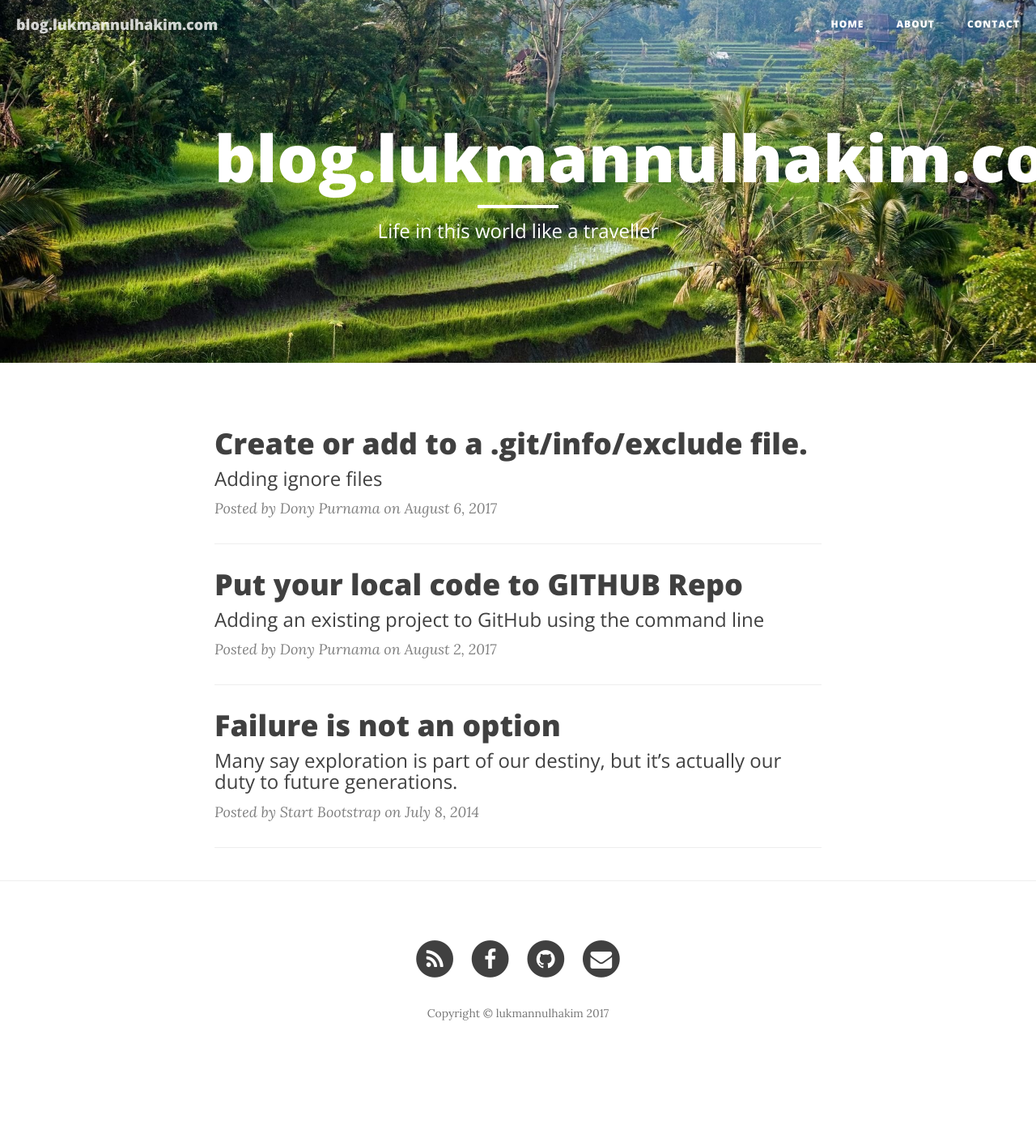
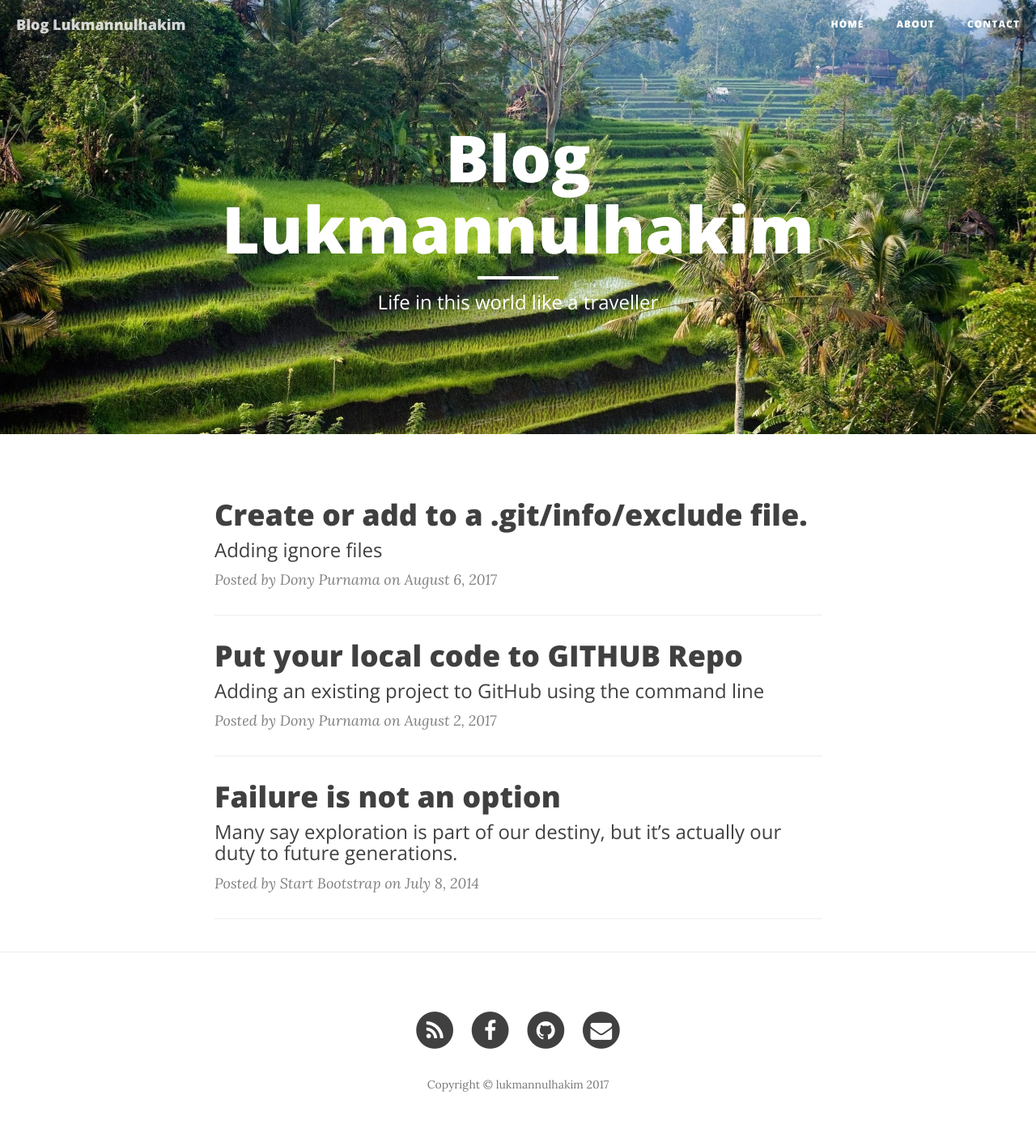
Before and after one commit to lukmannulhakim/lukmannulhakim.github.io, a Jekyll site: the page built from index.html, in a window 1280 px wide. Shown: the whole page at 81% size. Built offline with Jekyll 4.4.1, drawn with Linux system fonts in a browser that asks for light colours; nearby versions of some CDN libraries; the list of posts is cut into pages by our own code; before the commit the page ends 1327 px from its top, so only the background shows below that.

Commit message:
edit general information

```diff
--- a/_config.yml
+++ b/_config.yml
@@ -1,5 +1,5 @@
 # Site settings
-title: blog.lukmannulhakim.com
+title: Blog Lukmannulhakim
 header-img: img/indo-home-bg.jpg
 email: ahmad@lukmannulhakim.com
 copyright_name: lukmannulhakim
```
